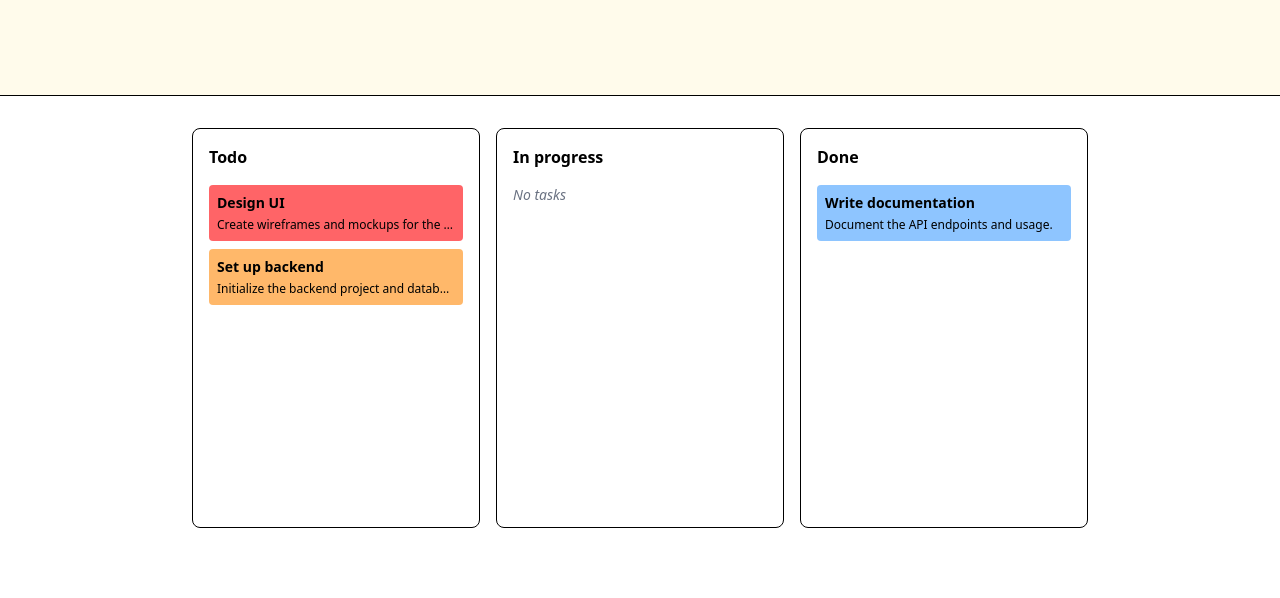
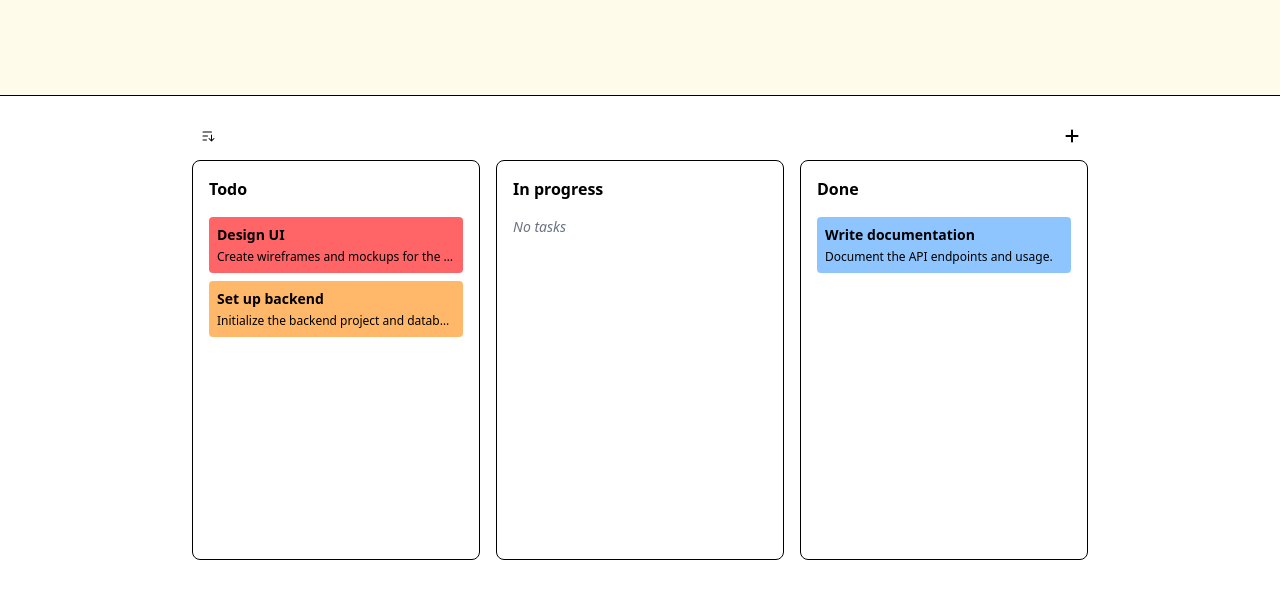
Before and after one commit to FabianHeeke/React-Demo-Kanban-Board, a Next.js app: page / in a window 1280 px wide. Shown: the top 598 px of the page. Built offline with nearby package versions, Linux system fonts and the light colour scheme.

Commit message:
Added icons to KanbanBoard.tsx; Added container around Board in homepage

```diff
--- a/src/app/page.tsx
+++ b/src/app/page.tsx
@@ -6,7 +6,9 @@ export default function Home() {
   return (
     <>
       <Header />
-      <KanbanBoard />
+      <div className="relative mx-auto max-w-4xl">
+        <KanbanBoard />
+      </div>
     </>
   );
 }
--- a/src/features/kanban-board/KanbanBoard.tsx
+++ b/src/features/kanban-board/KanbanBoard.tsx
@@ -2,6 +2,8 @@ import { BoardColumn } from './components/BoardColumn';
 import useTaskCardDrag from './hooks/useTaskCardDrag';
 import useBoardStore from './hooks/useBoardStore';
 import { DndContext } from '@dnd-kit/core';
+import { PiSortAscending } from 'react-icons/pi';
+import { FaPlus } from 'react-icons/fa6';
 
 const KanbanBoard = () => {
   const { columns } = useBoardStore();
@@ -9,15 +11,19 @@ const KanbanBoard = () => {
   const { onCardDragEnd } = useTaskCardDrag();
 
   return (
-    <DndContext onDragEnd={onCardDragEnd}>
-      <div className="p-8">
+    <div className="mt-8 flex max-w-full flex-col gap-4">
+      <div className="flex justify-between px-2">
+        <PiSortAscending />
+        <FaPlus />
+      </div>
+      <DndContext onDragEnd={onCardDragEnd}>
         <div className="flex h-full max-h-screen min-h-[50vh] justify-center gap-4">
           {columns.map((column, index) => (
             <BoardColumn key={index} column={column} />
           ))}
         </div>
-      </div>
-    </DndContext>
+      </DndContext>
+    </div>
   );
 };
 
```
